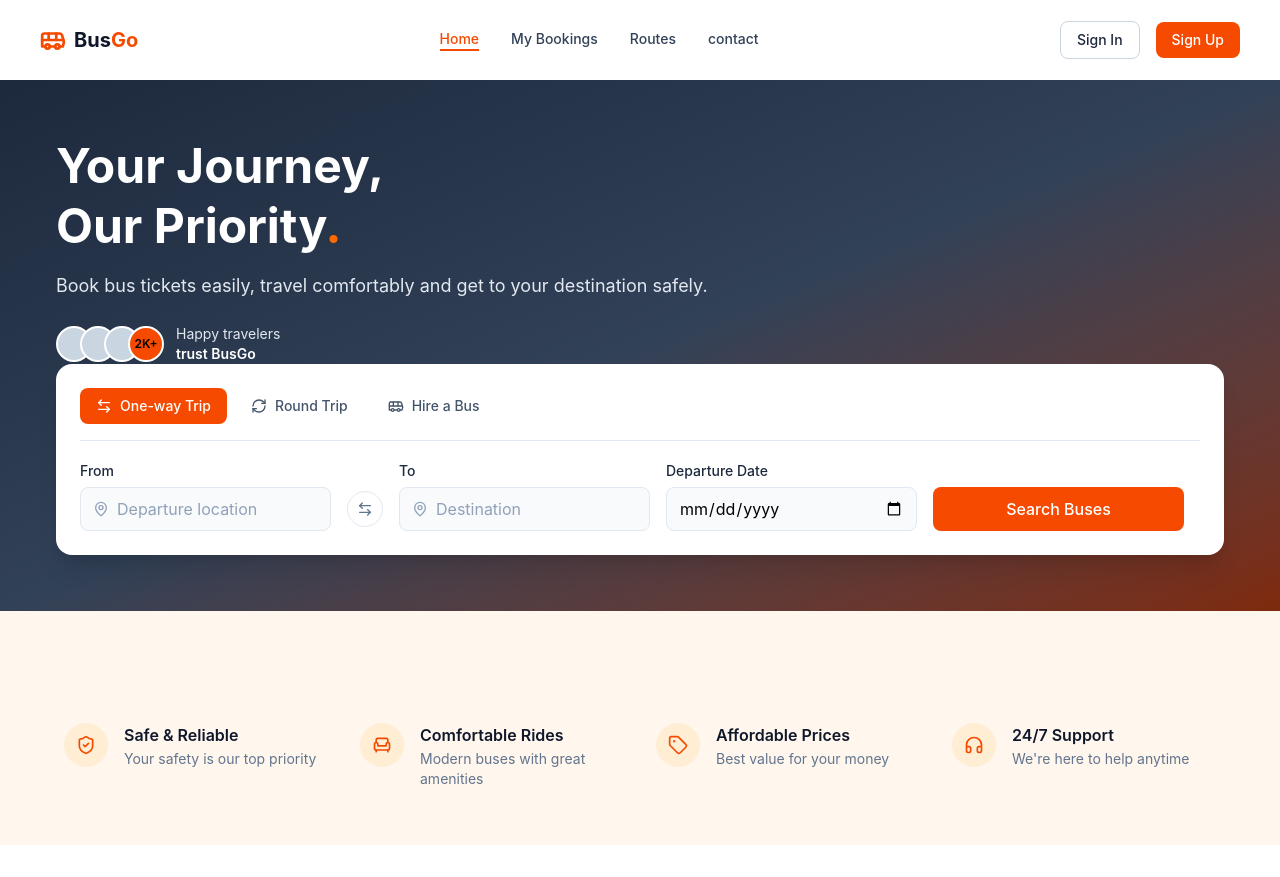
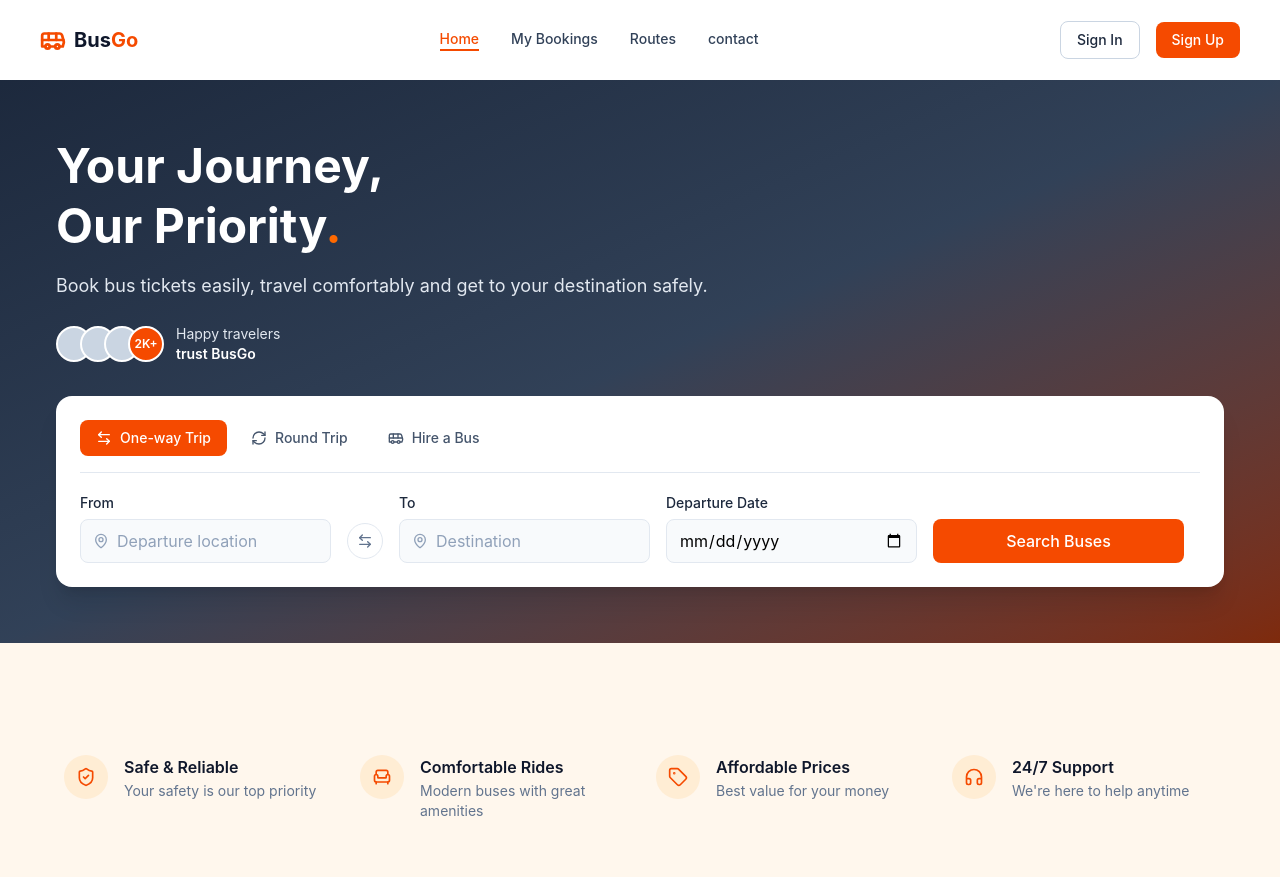
Before and after one commit to DanielApple05/Bus-Go, a React (Vite) app in the folder frontend/: page / in a window 1280 px wide. Before the commit the page ends 845 px from the top, so only its background shows below. Built offline with nearby package versions, Linux system fonts and the light colour scheme; no server answers.

Commit message:
fixed hero and tripSearch responsiveness to fit mobile view

```diff
--- a/frontend/src/components/hero.jsx
+++ b/frontend/src/components/hero.jsx
@@ -2,31 +2,32 @@ import TripSearchForm from './tripSearchForm';
 
 const Hero = ({ onSearch }) => {
   return (
-    <section className=" mt-20 relative bg-linear-to-br from-slate-800 via-slate-700 to-orange-900 xl:p-14 p-5 overflow-hidden grid ">
+    <section className="mt-20 relative bg-linear-to-br from-slate-800 via-slate-700 to-orange-900 px-5 py-10 xl:p-14 overflow-hidden">
       <div className="relative max-w-2xl">
-        <h1 className=" xl:text-5xl text-3xl font-bold text-white leading-tight">
+        <h1 className="text-3xl xl:text-5xl font-bold text-white leading-tight">
           Your Journey,<br />Our Priority<span className="text-orange-500">.</span>
         </h1>
-        <p className="mt-4 text-slate-200 text-lg">
+        <p className="mt-4 text-slate-200 text-base sm:text-lg">
           Book bus tickets easily, travel comfortably and get to your destination safely.
         </p>
 
         <div className="flex items-center gap-3 mt-6">
-          <div className="flex -space-x-3">
+          <div className="flex -space-x-3 shrink-0">
             {[1, 2, 3].map((n) => (
-              <div key={n} className="w-9 h-9 rounded-full bg-slate-300 border-2 border-white" />
+              <div key={n} className="w-8 h-8 sm:w-9 sm:h-9 rounded-full bg-slate-300 border-2 border-white" />
             ))}
-            <div className="w-9 h-9 rounded-full bg-orange-600 border-2 border-white flex items-center justify-center text-              white text-xs font-semibold">
+            <div className="w-8 h-8 sm:w-9 sm:h-9 rounded-full bg-orange-600 border-2 border-white flex items-center justify-center text-white text-xs font-semibold">
               2K+
             </div>
           </div>
-          <div className="text-sm text-slate-200">
+          <div className="text-xs sm:text-sm text-slate-200">
             Happy travelers<br /><span className="font-semibold text-white">trust BusGo</span>
           </div>
         </div>
       </div>
-      {/* Search card overlaps hero bottom */}
-      <TripSearchForm onSearch={onSearch} />
+      <div className="mt-8 ">
+        <TripSearchForm onSearch={onSearch} />
+      </div>
     </section>
   );
 }
--- a/frontend/src/components/tripSearchForm.jsx
+++ b/frontend/src/components/tripSearchForm.jsx
@@ -41,18 +41,20 @@ const TripSearchForm = ({ onSearch }) => {
 
   return (
     <div className="bg-white rounded-2xl shadow-xl p-6 max-h-auto ">
-      {/* Trip type tabs */}
-      <div className="flex items-center gap-2 border-b border-slate-200 pb-4  mb-5">
+
+ <div className="flex items-center gap-1.5 sm:gap-2 border-b border-slate-200 pb-4 mb-5 overflow-x-auto">
   {tripTypes.map(({ id, label, icon: Icon, path }) => (
     <button
       key={id}
       onClick={() => (path ? navigate(path) : setTripType(id))}
-            className={` xl:flex grid items-center gap-2 px-4 py-2 rounded-lg text-sm font-medium transition-colors ${tripType === id
+      className={`flex items-center gap-1.5 sm:gap-2 px-3 sm:px-4 py-2 rounded-lg text-xs sm:text-sm font-medium transition-colors whitespace-nowrap shrink-0 ${
+        tripType === id
           ? 'bg-orange-600 text-white'
           : 'text-slate-600 hover:bg-slate-50'
       }`}
     >
-            <Icon size={16} />
+      <Icon size={14} className="sm:hidden" />
+      <Icon size={16} className="hidden sm:block" />
       {label}
     </button>
   ))}
@@ -109,7 +111,6 @@ const TripSearchForm = ({ onSearch }) => {
               onChange={handleChange('date')}
               className='w-full'
             />
-            {/* <Calendar size={16} className="text-slate-400 shrink-0" /> */}
           </div>
         </div>
 
--- a/frontend/src/pages/bookingSumary.jsx
+++ b/frontend/src/pages/bookingSumary.jsx
@@ -12,7 +12,7 @@ const Card = ({ title, children }) => (
 );
 
 const Row = ({ label, value, strong }) => (
-  <div className="flex items-center justify-between text-sm py-1">
+  <div className="flex items-center justify-between text-sm py-1 ">
     <span className="text-slate-500">{label}</span>
     <span className={strong ? 'font-semibold text-slate-900' : 'text-slate-700'}>{value}</span>
   </div>
@@ -55,7 +55,7 @@ const BookingSummary = () => {
     <div>
       <Navbar />
 
-      <div className="max-w-4xl mx-auto px-6 py-10">
+      <div className="max-w-4xl mx-auto px-6 py-10 mt-20">
         <button onClick={() => navigate(-1)} className="flex items-center gap-2 text-slate-500 hover:text-orange-600 mb-4">
           <ArrowLeft size={18} />
         </button>
@@ -76,7 +76,7 @@ const BookingSummary = () => {
 
           <Card title="Passenger Details">
             <Row label="Name" value={booking.passenger.name} />
-            <Row label="Email" value={booking.passenger.email} />
+            <Row max-w-10 label="Email" value={booking.passenger.email} />
             <Row label="Phone" value={booking.passenger.phone} />
             <div className="mt-4 pt-4 border-t border-slate-100">
               <Row label="Seat Numbers" value={booking.seatNumbers?.join(', ')} strong />
```
Lines whose indentation alone changed are shown as unchanged.
